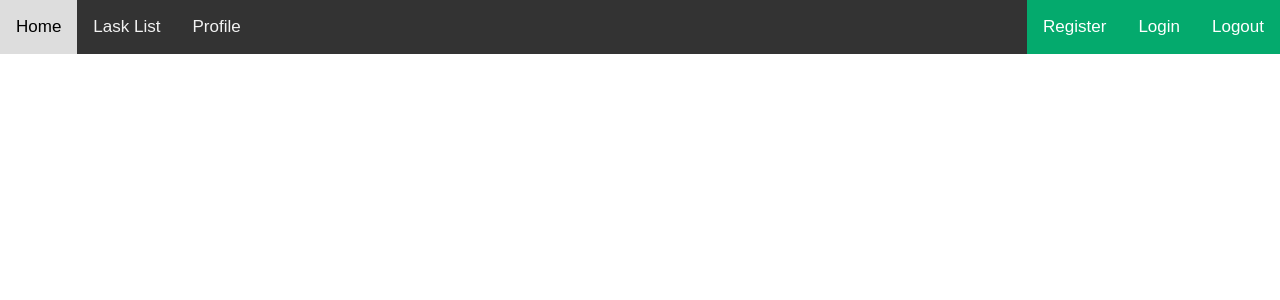
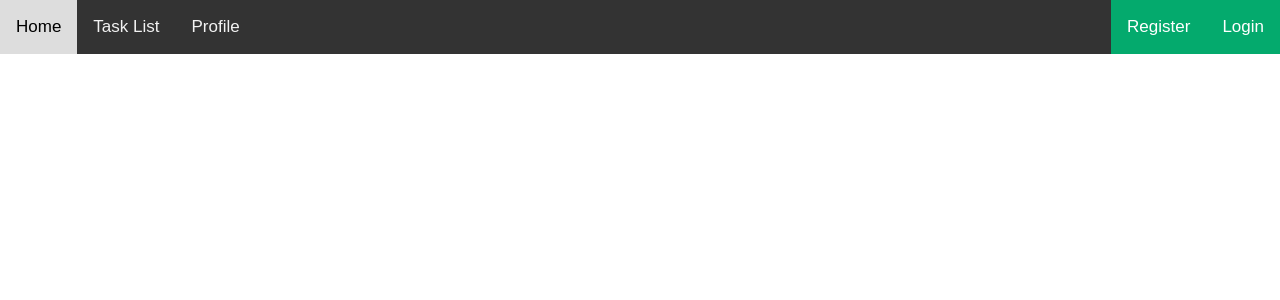
Before and after one commit to uzzalbhuiyan318/Task_management_system, a Django app: page / in a window 1280 px wide. Shown: the top 300 px of the page. Run offline with Django 5.2, Linux system fonts and the light colour scheme.

Commit message:
add authentication of employee and admin profile and navbar

```diff
--- a/taskmanager/taskmanager/urls.py
+++ b/taskmanager/taskmanager/urls.py
@@ -5,5 +5,6 @@ from django.urls import path, include
 
 urlpatterns = [
     path('admin/', admin.site.urls),
+    path('admin/dashboard/', admin.site.urls),
     path('', include('tasks.urls')),
 ] + static(settings.MEDIA_URL, document_root=settings.MEDIA_ROOT)
--- a/taskmanager/tasks/urls.py
+++ b/taskmanager/tasks/urls.py
@@ -15,7 +15,7 @@ urlpatterns = [
     path('registration/', registration, name='registration'),
     path('loginPage/', loginPage, name='loginPage'),
     path('logoutPage/', logoutPage, name='logoutPage'),
-    path('EmployeeProfilePage/', EmployeeProfilePage, name='EmployeeProfilePage'),
+    path('AdminProfilePage/', AdminProfilePage, name='AdminProfilePage'),
     path('edit_profile/', edit_profile, name='edit_profile'),
     path('login_required/', login_required, name='login_required'),
 ]
--- a/taskmanager/tasks/views.py
+++ b/taskmanager/tasks/views.py
@@ -221,9 +221,9 @@ def logoutPage(request):
 
 
 @login_required
-def EmployeeProfilePage(request):
+def AdminProfilePage(request):
 
-    return render(request, "EmployeeProfilePage.html")
+    return render(request, "AdminProfilePage.html")
 
 
 
@@ -246,6 +246,8 @@ def edit_profile(request):
     elif user.user_type == '1':
         profile, _ = AdminProfile.objects.get_or_create(username=user)
         ProfileForm = EditAdminForm
+
+
     elif user.user_type == '2':
         profile, _ = EmployeeProfile.objects.get_or_create(username=user)
         ProfileForm = EditEmployeeForm
@@ -261,7 +263,7 @@ def edit_profile(request):
             user_form.save()
             if profile_form:
                 profile_form.save()
-            return redirect('tasks:EmployeeProfilePage')
+            return redirect('tasks:AdminProfilePage')
 
     else:
         user_form = ProfileEditForm(instance=user)
@@ -273,6 +275,7 @@ def edit_profile(request):
     })
 
 
+
 def login_required(request):
 
     return render(request, 'login_required.html')
--- a/taskmanager/template/EmployeeProfilePage.html
+++ b/taskmanager/template/AdminProfilePage.html
@@ -40,7 +40,11 @@
     <div class="">
       <div class="profile-card shadow ms-0">
         <div class="text-center mb-4">
+          {% if user.is_authenticated %} {% if user.user_type == '1' %}
+          <h2 class="profile-title">Admin Profile</h2>
+          {% elif user.user_type == '2'%}
           <h2 class="profile-title">Employee Profile</h2>
+          {% endif %} {% endif %}
         </div>
 
         <div class="mb-4 row justify-content-center">
--- a/taskmanager/template/navbar.html
+++ b/taskmanager/template/navbar.html
@@ -1,8 +1,20 @@
 <div class="topnav">
-  <a class="" href=" {% url 'tasks:home' %} ">Home</a>
-  <a href="{% url 'tasks:task_list' %} ">Lask List</a>
-  <a href=" {% url 'tasks:EmployeeProfilePage' %} ">Profile</a>
-  <a href=" {% url 'tasks:logoutPage' %} " class="split">Logout</a>
-  <a href=" {% url 'tasks:loginPage' %} " class="split">Login</a>
-  <a href=" {% url 'tasks:registration' %} " class="split">Register</a>
+  {% if user.is_authenticated %} {% if user.user_type == '1' %}
+  <a href="{% url 'tasks:home' %}">Dashboard</a>
+  <a href="{% url 'tasks:task_list' %}">Task List</a>
+  <a href="{% url 'tasks:AdminProfilePage' %}">Profile</a>
+  <a href="{% url 'tasks:logoutPage' %}" class="split">Logout</a>
+
+  {% elif user.user_type == '2' %}
+  <a href="{% url 'tasks:home' %}">Home</a>
+  <a href="{% url 'tasks:task_list' %}">Task List</a>
+  <a href="{% url 'tasks:AdminProfilePage' %}">Profile</a>
+  <a href="{% url 'tasks:logoutPage' %}" class="split">Logout</a>
+  {% endif %} {% else %}
+  <a href="{% url 'tasks:home' %}">Home</a>
+  <a href="{% url 'tasks:task_list' %}">Task List</a>
+  <a href="{% url 'tasks:AdminProfilePage' %}">Profile</a>
+  <a href="{% url 'tasks:loginPage' %}" class="split">Login</a>
+  <a href="{% url 'tasks:registration' %}" class="split">Register</a>
+  {% endif %}
 </div>
```
Also changed, not shown: taskmanager/media/Media/profile_pic/uzzal_insta1_43NWb7u.jpg (added).
